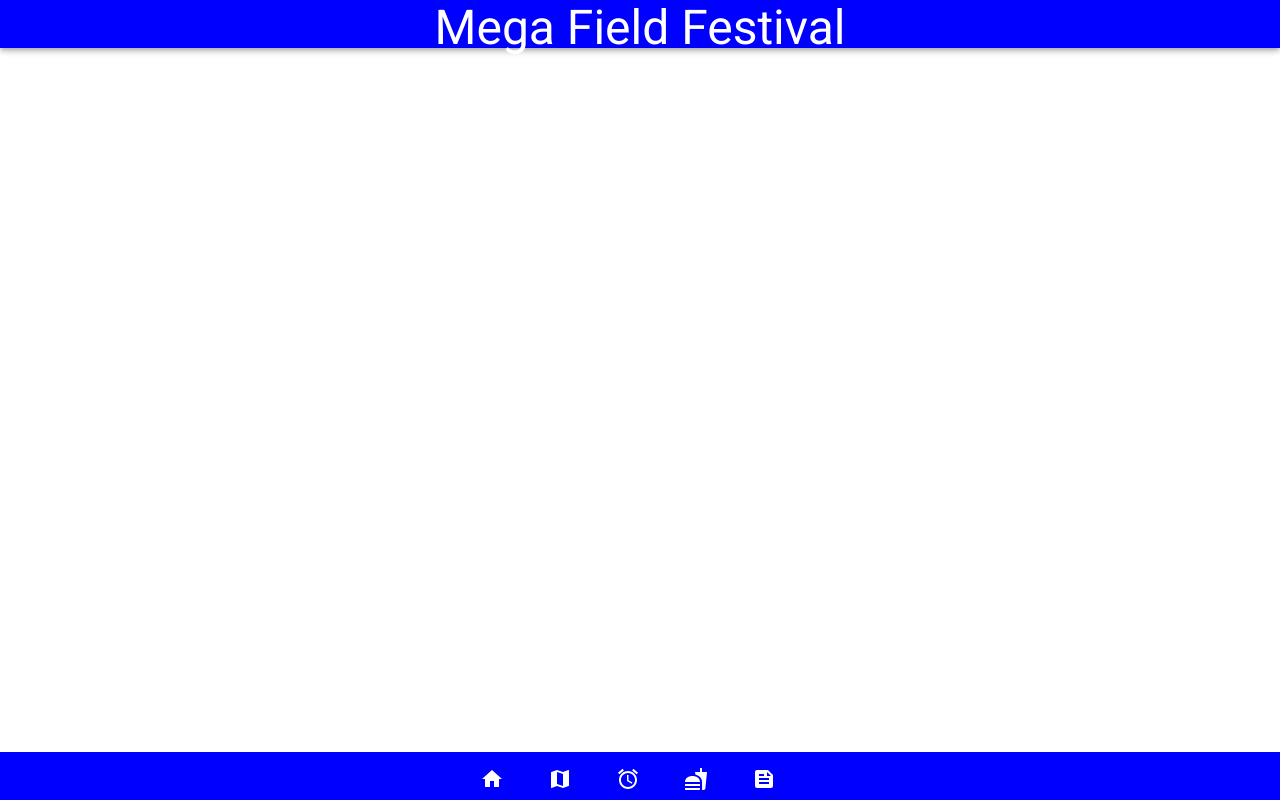
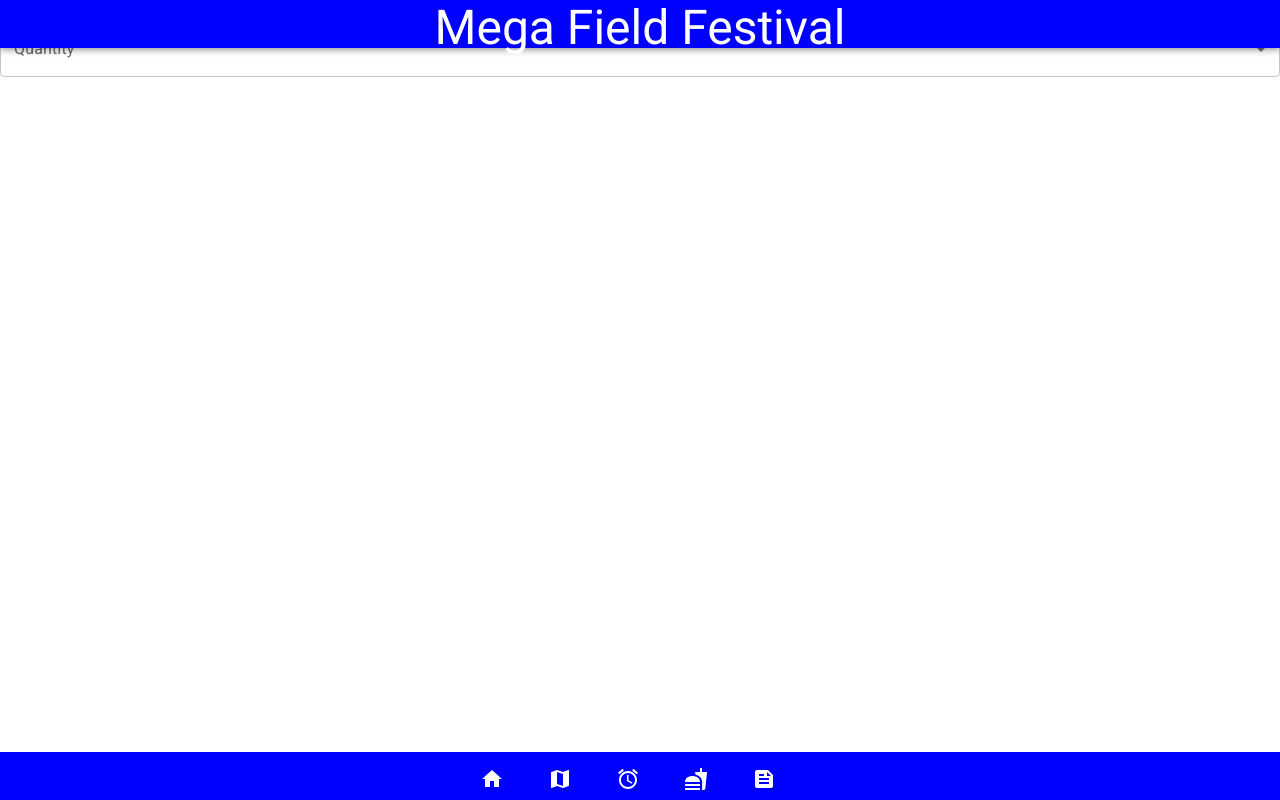
Before and after one commit to minikoo2024/Megafield-Music-Festival, a React (Create React App) app: page /FoodMenu/FoodOrder in a window 1280 px wide. Built offline with nearby package versions, Linux system fonts and the light colour scheme.

Commit message:
Add files via upload

```diff
--- a/src/page/FoodOrder.jsx
+++ b/src/page/FoodOrder.jsx
@@ -1,9 +1,15 @@
 import Button from "react-bootstrap/Button";
 import Form from "react-bootstrap/Form";
 import { useState } from "react";
+import Box from '@mui/material/Box';
+import InputLabel from '@mui/material/InputLabel';
+import MenuItem from '@mui/material/MenuItem';
+import FormControl from '@mui/material/FormControl';
+import Select from '@mui/material/Select';
 
 function FoodOrder() {
   const [price, setPrice] = useState(0);
+  const [Quantity, setQuantity] = useState('');
 
   // Please refer to this link below to create the Food Order Form
   //https://react-bootstrap.netlify.app/docs/forms/overview
@@ -12,13 +18,44 @@ function FoodOrder() {
 
   // Form control, Form select, Form checkbox, Form radio component
 
+  const handleChange = (event) => {
+    setQuantity(event.target.value);
+  };
   function calculatePrice() {
-    // use price and setPrice to calculate the price of Food, and show the price on Website
+    // use price and setPrice to calculate the price of Food, and show the price on Website;
+    const setPrice=1000;
+    const quantity=0; //how to do i receive the value from the drop down menu? - MK
+    const price=setPrice*quantity;
+
   }
 
   return (
+
+
     <>
-      <div> Food Order</div>
+      <Form.Select aria-label="Default select example">
+      <option>Menu Select</option>
+      <option value="1">Tteokbokki</option>
+      <option value="2">Kimbap</option>
+      <option value="3">Kkochi</option>
+    </Form.Select>
+    <Box sx={{ minWidth: 120 }}>
+      <FormControl fullWidth>
+        <InputLabel id="demo-simple-select-label">Quantity</InputLabel>
+        <Select
+          labelId="demo-simple-select-label"
+          id="demo-simple-select"
+          value={Quantity}
+          label="Quantity"
+          onChange={handleChange}
+        >
+          <MenuItem value={1}>One</MenuItem>
+          <MenuItem value={2}>Two</MenuItem>
+          <MenuItem value={3}>Three</MenuItem>
+        </Select>
+      </FormControl>
+    </Box>
+
     </>
   );
 }
```
